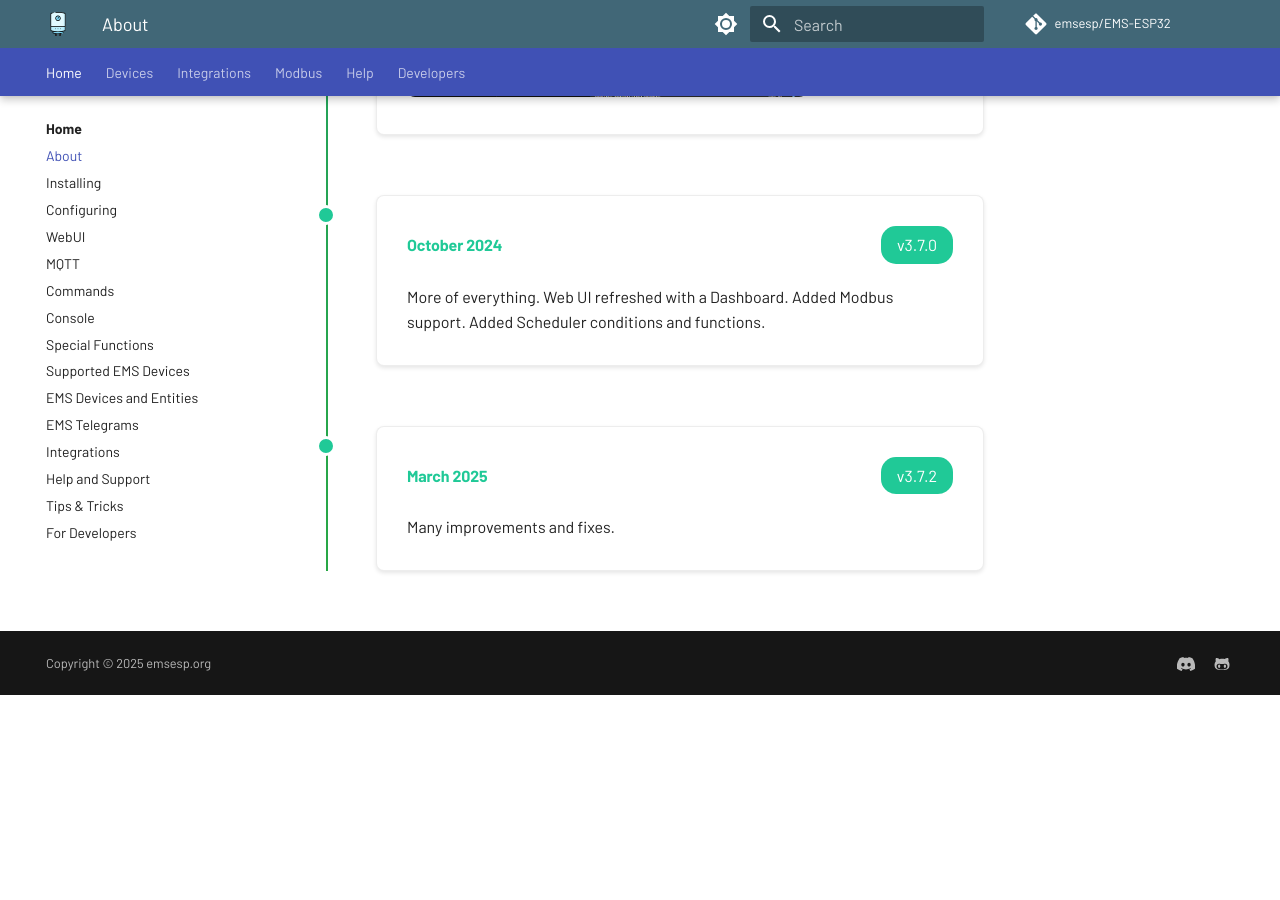
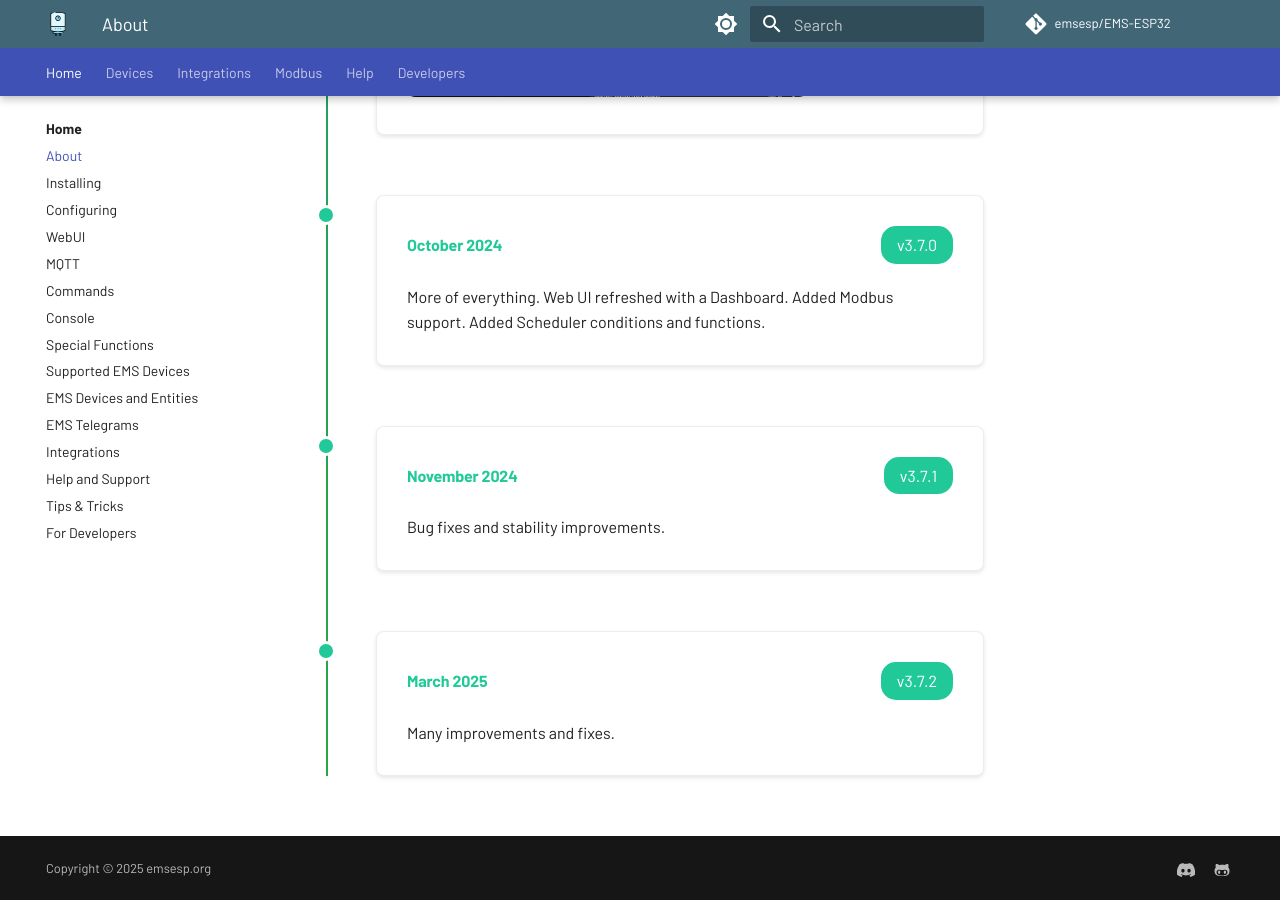
Before and after one commit to emsesp/docs, an MkDocs documentation site: the page built from docs/About.md, in a window 1280 px wide and 900 px high, scrolled down 5549 px. Built offline with MkDocs 1.6.1 and Material for MkDocs 9.7.7, drawn with Linux system fonts in a browser that asks for light colours; comment, search, counter and statistics services are not loaded; before the commit the page ends 6244 px from its top, so only the background shows below that.

Commit message:
update timeline

```diff
--- a/docs/About.md
+++ b/docs/About.md
@@ -199,6 +199,19 @@
       <div style="position: absolute; left: 20px; top: 10px; width: 20px; height: 20px; background: #20c997; border-radius: 50%; border: 3px solid var(--md-default-bg-color);"></div>
       <div style="background: var(--md-default-bg-color); padding: 1.5rem; border-radius: 8px; box-shadow: 0 2px 4px rgba(0,0,0,0.1); border: 1px solid var(--md-default-fg-color--lightest);">
         <div style="display: flex; justify-content: space-between; align-items: center; margin-bottom: 1rem;">
+          <h4 style="margin: 0; color: #20c997;">November 2024</h4>
+          <span style="background: #20c997; color: white; padding: 0.3rem 0.8rem; border-radius: 15px; font-size: 0.8rem;">v3.7.1</span>
+        </div>
+        <p style="margin: 0; color: var(--md-default-fg-color);">
+          Bug fixes and stability improvements.
+        </p>
+      </div>
+    </div>
+
+    <div class="timeline-item" style="position: relative; margin-bottom: 3rem; padding-left: 80px;">
+      <div style="position: absolute; left: 20px; top: 10px; width: 20px; height: 20px; background: #20c997; border-radius: 50%; border: 3px solid var(--md-default-bg-color);"></div>
+      <div style="background: var(--md-default-bg-color); padding: 1.5rem; border-radius: 8px; box-shadow: 0 2px 4px rgba(0,0,0,0.1); border: 1px solid var(--md-default-fg-color--lightest);">
+        <div style="display: flex; justify-content: space-between; align-items: center; margin-bottom: 1rem;">
           <h4 style="margin: 0; color: #20c997;">March 2025</h4>
           <span style="background: #20c997; color: white; padding: 0.3rem 0.8rem; border-radius: 15px; font-size: 0.8rem;">v3.7.2</span>
         </div>
```
